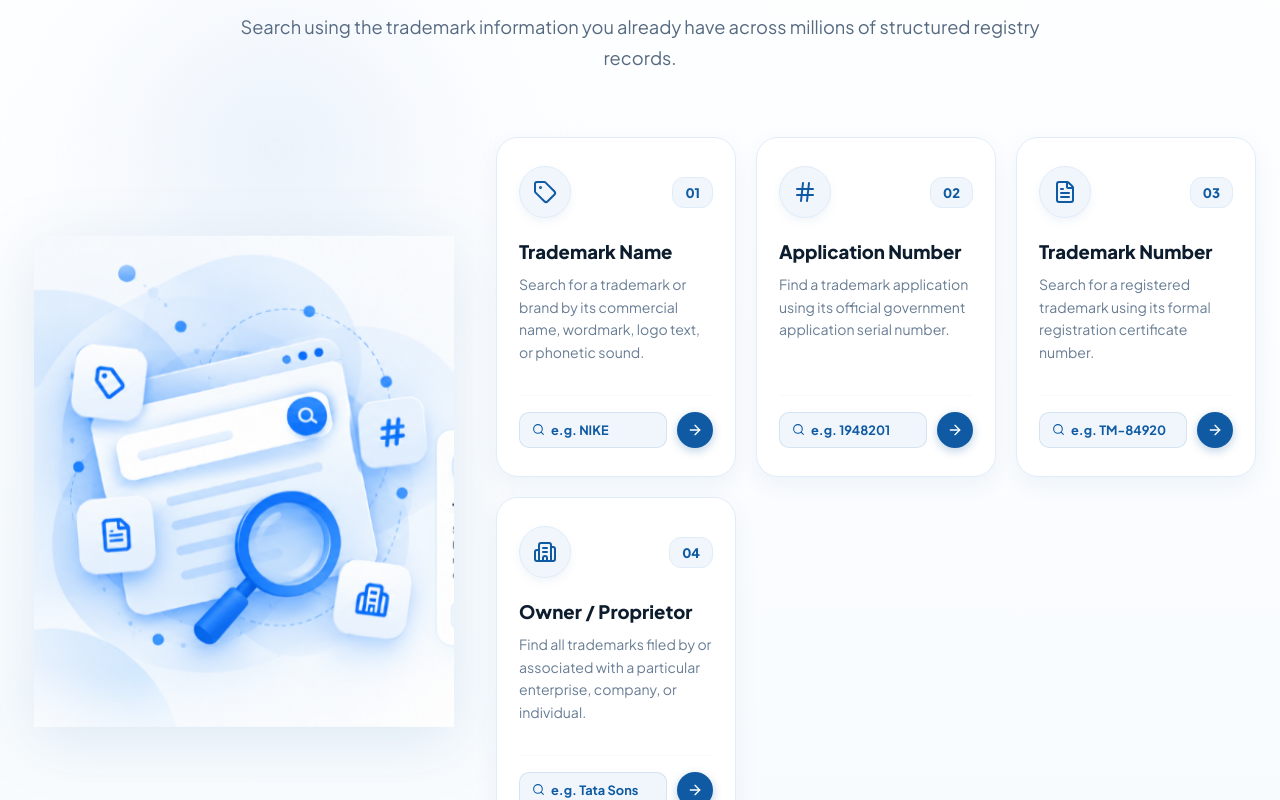
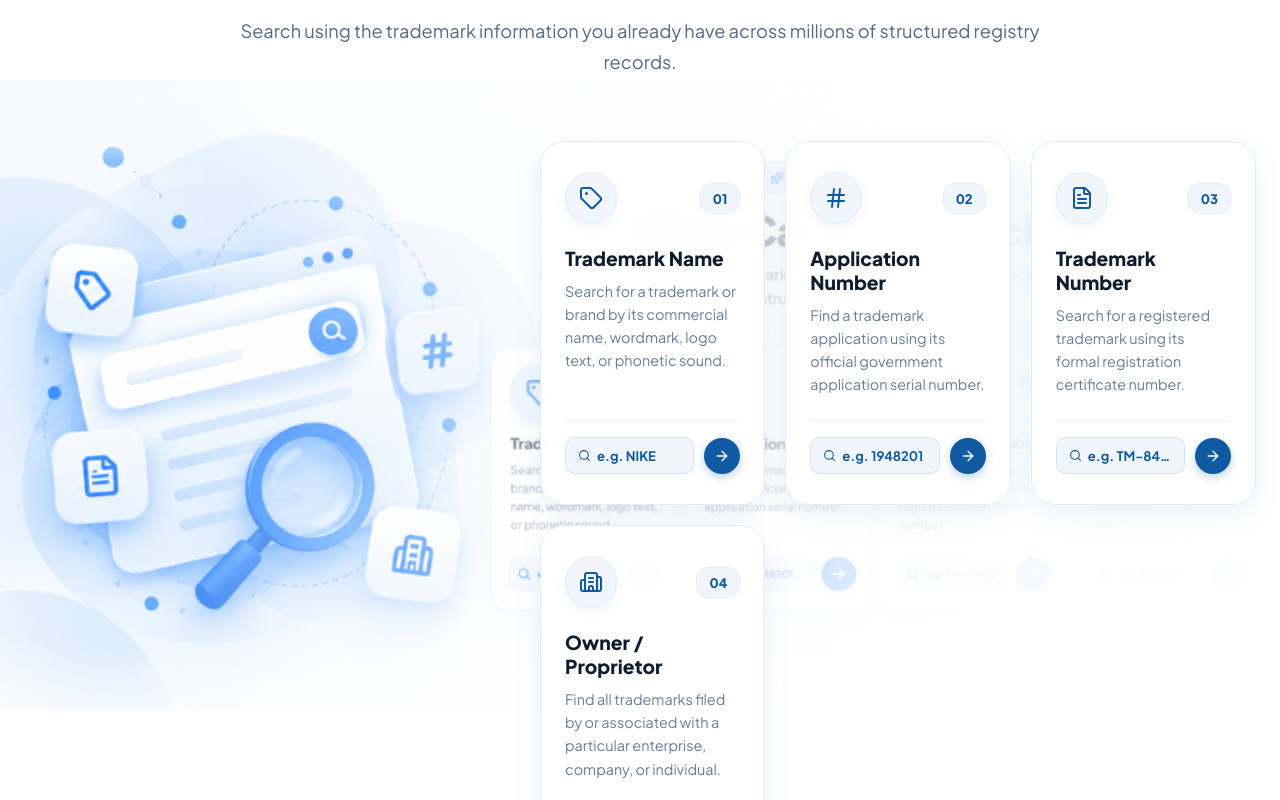
Before and after one commit to abitha340/wty, a React (Vite) app in the folder frontend/: page / in a window 1280 px wide. Shown: the part 1040-1840 px from the top of the page. Built offline with nearby package versions, Linux system fonts and the light colour scheme.

Commit message:
feat: integrate full panoramic background into Search Identifiers with frosted glass cards

```diff
--- a/frontend/src/components/SearchTypesSection.jsx
+++ b/frontend/src/components/SearchTypesSection.jsx
@@ -1,6 +1,6 @@
 import React from 'react';
 import { Tag, Hash, FileText, Building2, ArrowRight, Sparkles, Search } from 'lucide-react';
-import leftIllustration from '../assets/search_identifier_3d_left.png';
+import fullBgImage from '../assets/search_identifiers_full_bg.png';
 
 export default function SearchTypesSection({ onExecuteSearch }) {
   const searchTypes = [
@@ -40,29 +40,25 @@ export default function SearchTypesSection({ onExecuteSearch }) {
 
   return (
     <section style={{
-      paddingTop: '96px',
-      paddingBottom: '108px',
-      background: 'linear-gradient(180deg, #ffffff 0%, #f7fbfe 100%)',
-      borderBottom: '1px solid #e1ecf9',
       position: 'relative',
-      overflow: 'hidden'
+      overflow: 'hidden',
+      paddingTop: '100px',
+      paddingBottom: '116px',
+      background: `#ffffff url(${fullBgImage}) no-repeat left center`,
+      backgroundSize: 'contain',
+      borderBottom: '1px solid #e1ecf9'
     }}>
 
-      {/* Background Soft Ambient Light Elements */}
+      {/* Soft Ambient Blend Overlay */}
       <div style={{
         position: 'absolute',
-        top: '10%',
-        left: '2%',
-        width: '500px',
-        height: '500px',
-        borderRadius: '50%',
-        background: 'radial-gradient(circle, rgba(225, 236, 249, 0.7) 0%, rgba(240, 246, 252, 0.3) 50%, transparent 75%)',
-        filter: 'blur(30px)',
+        inset: 0,
+        background: 'linear-gradient(90deg, rgba(255, 255, 255, 0.1) 0%, rgba(255, 255, 255, 0.6) 45%, rgba(255, 255, 255, 0.95) 75%, #ffffff 100%)',
         pointerEvents: 'none',
-        zIndex: 0
+        zIndex: 1
       }} />
 
-      <div className="container" style={{ maxWidth: '1440px', margin: '0 auto', padding: '0 24px', position: 'relative', zIndex: 1 }}>
+      <div className="container" style={{ maxWidth: '1440px', margin: '0 auto', padding: '0 24px', position: 'relative', zIndex: 2 }}>
 
         {/* =========================================================================
             CENTERED SECTION HEADER
@@ -112,52 +108,24 @@ export default function SearchTypesSection({ onExecuteSearch }) {
         </div>
 
         {/* =========================================================================
-            MAIN SECTION: 3D GRAPHIC ON LEFT & 4 ENLARGED CARDS ON RIGHT
+            MAIN LAYOUT: SPACIOUS 3D BACKGROUND ON LEFT + 4 FROSTED CARDS ON RIGHT
            ========================================================================= */}
         <div style={{
           display: 'grid',
-          gridTemplateColumns: 'minmax(320px, 440px) 1fr',
-          gap: '32px',
+          gridTemplateColumns: 'minmax(340px, 480px) 1fr',
+          gap: '36px',
           alignItems: 'center'
         }} className="search-identifiers-grid">
 
-          {/* =========================================================================
-              LEFT: 3D SEARCH & BROWSER ILLUSTRATION (SLIGHTLY ENLARGED)
-             ========================================================================= */}
-          <div style={{
-            position: 'relative',
-            display: 'flex',
-            alignItems: 'center',
-            justifyContent: 'center',
-            padding: '10px'
-          }}>
-            <div style={{
-              position: 'relative',
-              width: '100%',
-              maxWidth: '460px',
-              animation: 'subtleSearchFloat 5s ease-in-out infinite'
-            }}>
-              <img
-                src={leftIllustration}
-                alt="Search Identifiers 3D Illustration"
-                style={{
-                  width: '100%',
-                  height: 'auto',
-                  display: 'block',
-                  objectFit: 'contain',
-                  mixBlendMode: 'multiply',
-                  filter: 'drop-shadow(0 14px 32px rgba(15, 90, 162, 0.12))'
-                }}
-              />
-            </div>
+          {/* Left Space (Transparent area so 3D background artwork shines through) */}
+          <div style={{ minHeight: '380px', display: 'flex', alignItems: 'center', justifyContent: 'center' }} className="hide-mobile">
+            {/* Visual spacing holder */}
           </div>
 
-          {/* =========================================================================
-              RIGHT: 4 SLIGHTLY ENLARGED CARDS IN A ROW
-             ========================================================================= */}
+          {/* Right: 4 Frosted Glass Cards */}
           <div style={{
             display: 'grid',
-            gridTemplateColumns: 'repeat(auto-fit, minmax(220px, 1fr))',
+            gridTemplateColumns: 'repeat(auto-fit, minmax(215px, 1fr))',
             gap: '20px'
           }}>
             {searchTypes.map((item) => {
@@ -167,15 +135,17 @@ export default function SearchTypesSection({ onExecuteSearch }) {
                   key={item.id}
                   onClick={() => onExecuteSearch && onExecuteSearch({ query: item.sample, searchType: item.id, searchMode: 'contains' })}
                   style={{
-                    background: '#ffffff',
-                    borderRadius: '22px',
-                    padding: '28px 22px',
-                    border: '1px solid #e1ecf9',
-                    boxShadow: '0 8px 24px rgba(15, 90, 162, 0.06)',
+                    background: 'rgba(255, 255, 255, 0.94)',
+                    backdropFilter: 'blur(16px)',
+                    WebkitBackdropFilter: 'blur(16px)',
+                    borderRadius: '24px',
+                    padding: '30px 24px',
+                    border: '1.5px solid #e1ecf9',
+                    boxShadow: '0 10px 30px rgba(15, 90, 162, 0.08)',
                     display: 'flex',
                     flexDirection: 'column',
                     justifyContent: 'space-between',
-                    minHeight: '340px',
+                    minHeight: '350px',
                     cursor: 'pointer',
                     position: 'relative',
                     transition: 'all 0.3s cubic-bezier(0.16, 1, 0.3, 1)'
@@ -183,16 +153,16 @@ export default function SearchTypesSection({ onExecuteSearch }) {
                   onMouseEnter={(e) => {
                     e.currentTarget.style.transform = 'translateY(-8px)';
                     e.currentTarget.style.borderColor = '#0f5aa2';
-                    e.currentTarget.style.boxShadow = '0 18px 40px rgba(15, 90, 162, 0.15)';
+                    e.currentTarget.style.boxShadow = '0 20px 48px rgba(15, 90, 162, 0.18)';
                   }}
                   onMouseLeave={(e) => {
                     e.currentTarget.style.transform = 'translateY(0)';
                     e.currentTarget.style.borderColor = '#e1ecf9';
-                    e.currentTarget.style.boxShadow = '0 8px 24px rgba(15, 90, 162, 0.06)';
+                    e.currentTarget.style.boxShadow = '0 10px 30px rgba(15, 90, 162, 0.08)';
                   }}
                 >
                   <div>
-                    {/* Top Row: Icon + Step Badge */}
+                    {/* Top Row: Icon Box + Step Index Badge */}
                     <div style={{
                       display: 'flex',
                       alignItems: 'center',
@@ -208,7 +178,7 @@ export default function SearchTypesSection({ onExecuteSearch }) {
                         alignItems: 'center',
                         justifyContent: 'center',
                         border: '1px solid #e1ecf9',
-                        boxShadow: '0 4px 10px rgba(15, 90, 162, 0.06)'
+                        boxShadow: '0 4px 12px rgba(15, 90, 162, 0.06)'
                       }}>
                         <IconComp size={24} color="#0f5aa2" />
                       </div>
@@ -228,7 +198,7 @@ export default function SearchTypesSection({ onExecuteSearch }) {
 
                     {/* Title */}
                     <h3 style={{
-                      fontSize: '1.16rem',
+                      fontSize: '1.2rem',
                       fontWeight: '800',
                       color: '#0d1d2e',
                       marginBottom: '10px',
@@ -239,7 +209,7 @@ export default function SearchTypesSection({ onExecuteSearch }) {
 
                     {/* Description */}
                     <p style={{
-                      fontSize: '0.88rem',
+                      fontSize: '0.9rem',
                       color: '#687d94',
                       lineHeight: 1.6,
                       margin: '0 0 24px 0'
@@ -248,7 +218,7 @@ export default function SearchTypesSection({ onExecuteSearch }) {
                     </p>
                   </div>
 
-                  {/* Bottom Footer: Pill Example + Blue Arrow Button */}
+                  {/* Bottom Footer Action */}
                   <div style={{
                     display: 'flex',
                     alignItems: 'center',
@@ -256,13 +226,13 @@ export default function SearchTypesSection({ onExecuteSearch }) {
                     gap: '10px',
                     marginTop: 'auto',
                     paddingTop: '16px',
-                    borderTop: '1px solid #f8fafc'
+                    borderTop: '1px solid rgba(225, 236, 249, 0.6)'
                   }}>
                     <div style={{
                       display: 'inline-flex',
                       alignItems: 'center',
                       gap: '6px',
-                      fontSize: '0.8rem',
+                      fontSize: '0.82rem',
                       fontWeight: '700',
                       color: '#0f5aa2',
                       background: '#f0f6fc',
@@ -304,11 +274,6 @@ export default function SearchTypesSection({ onExecuteSearch }) {
       </div>
 
       <style>{`
-        @keyframes subtleSearchFloat {
-          0% { transform: translateY(0px); }
-          50% { transform: translateY(-7px); }
-          100% { transform: translateY(0px); }
-        }
         @media (max-width: 1040px) {
           .search-identifiers-grid {
             grid-template-columns: 1fr !important;
```
